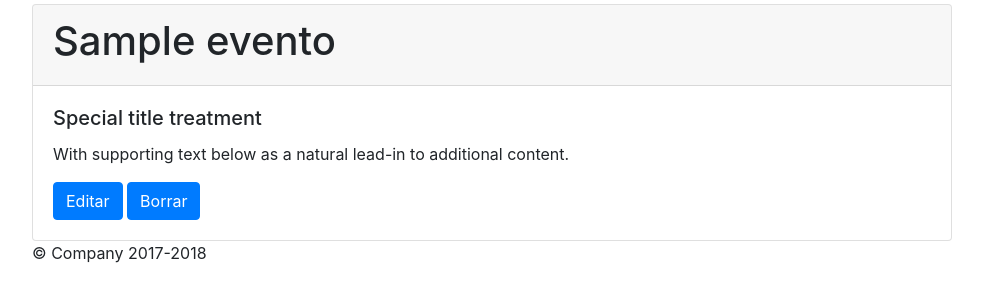
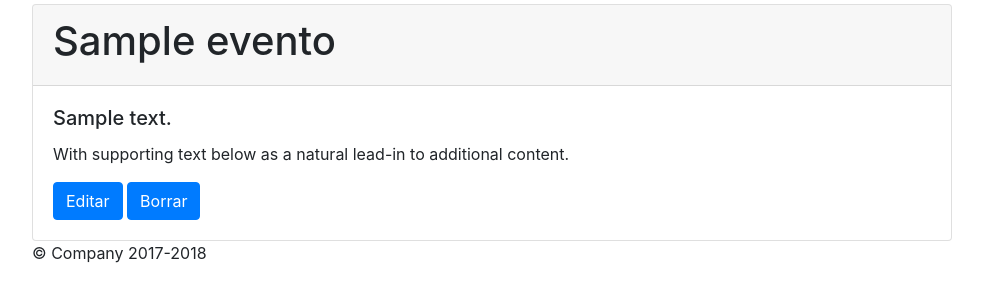
Before and after one commit to iesgn/growlab18, a Flask app: page /eventos in a window 1280 px wide. Shown: the part 242-542 px from the top of the page, without its empty margins (53-1036 px from the left). Run offline with Flask 2, Linux system fonts and the light colour scheme; the visitor is signed in with stand-in values (Sample User, id 1); tables that the repository leaves empty or names only in its code hold one stand-in row (values such as "Sample post"); some libraries are stand-ins or nearby versions.

Commit message:
eventos.html

```diff
--- a/Desarrollo/calendar/templates/eventos.html
+++ b/Desarrollo/calendar/templates/eventos.html
@@ -17,7 +17,7 @@
     <h1>{{ evento[2] }}</h1>
   </div>
   <div class="card-body">
-    <h5 class="card-title">Special title treatment</h5>
+    <h5 class="card-title">{{ evento[4] }}</h5>
     <p class="card-text">With supporting text below as a natural lead-in to additional content.</p>
     <a href="#" class="btn btn-primary">Editar</a>
     <a href="#" class="btn btn-primary">Borrar</a>
```
